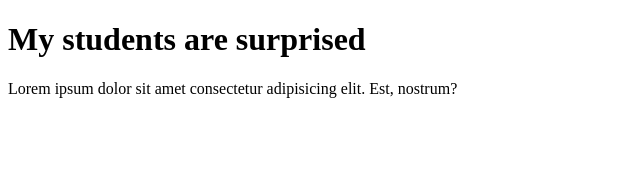
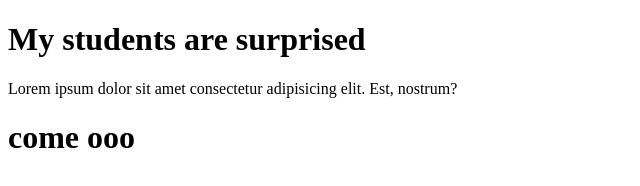
Before and after one commit to ASODEEQ/m, a plain HTML site: page index.html in a window 1280 px wide. Shown: the whole page, without its empty margins (0-640 px from the left). Drawn offline with Linux system fonts and the light colour scheme.

Commit message:
i don tire

```diff
--- a/index.html
+++ b/index.html
@@ -8,5 +8,6 @@
 <body>
     <h1>My students are surprised</h1>
     <p>Lorem ipsum dolor sit amet consectetur adipisicing elit. Est, nostrum?</p>
+    <h1>come ooo</h1>
 </body>
 </html>
```
